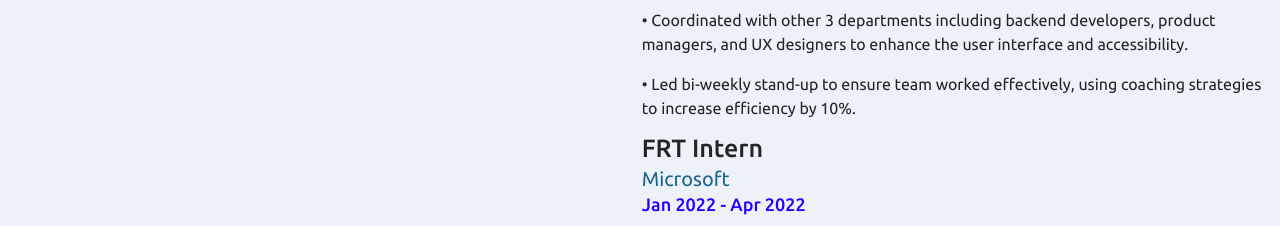
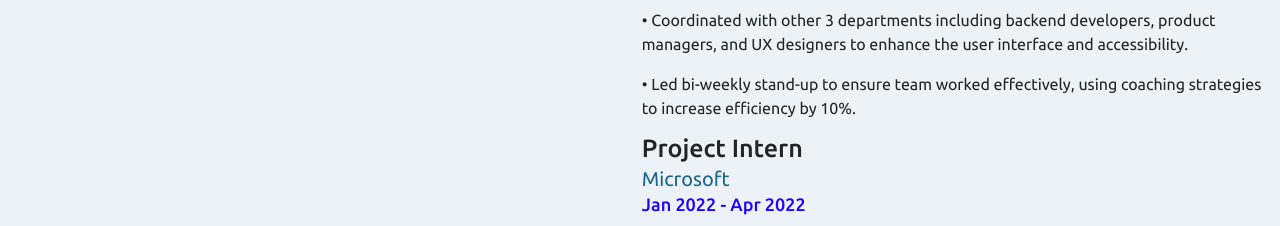
Before and after one commit to ItsRoy69/MyPortfolio, a React (Create React App) app in the folder client/: page / in a window 1280 px wide. Shown: the part 3680-3906 px from the top of the page. Built offline with nearby package versions, Linux system fonts and the light colour scheme; no server answers.

Commit message:
Update Internships.js

```diff
--- a/client/src/pages/Internships.js
+++ b/client/src/pages/Internships.js
@@ -122,7 +122,7 @@ const Internships = () => {
 
                 <div className='internships-officedetails'>
                   <div className="internships_head">
-                    <h3>FRT Intern</h3>
+                    <h3>Project Intern</h3>
                     <h4>Microsoft</h4>
                     <p>Jan 2022 - Apr 2022</p>
                   </div>
```
